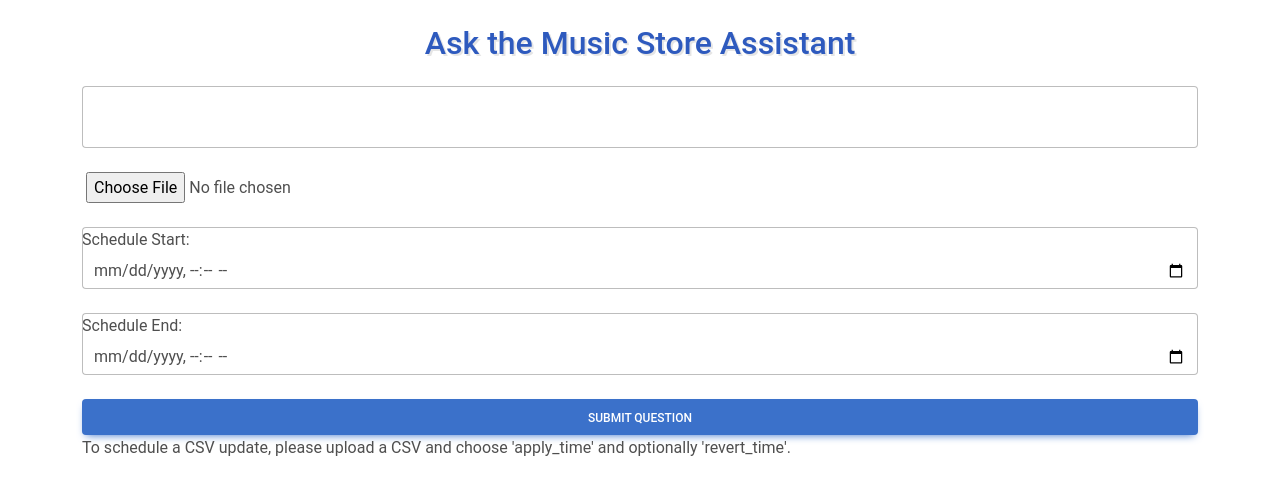
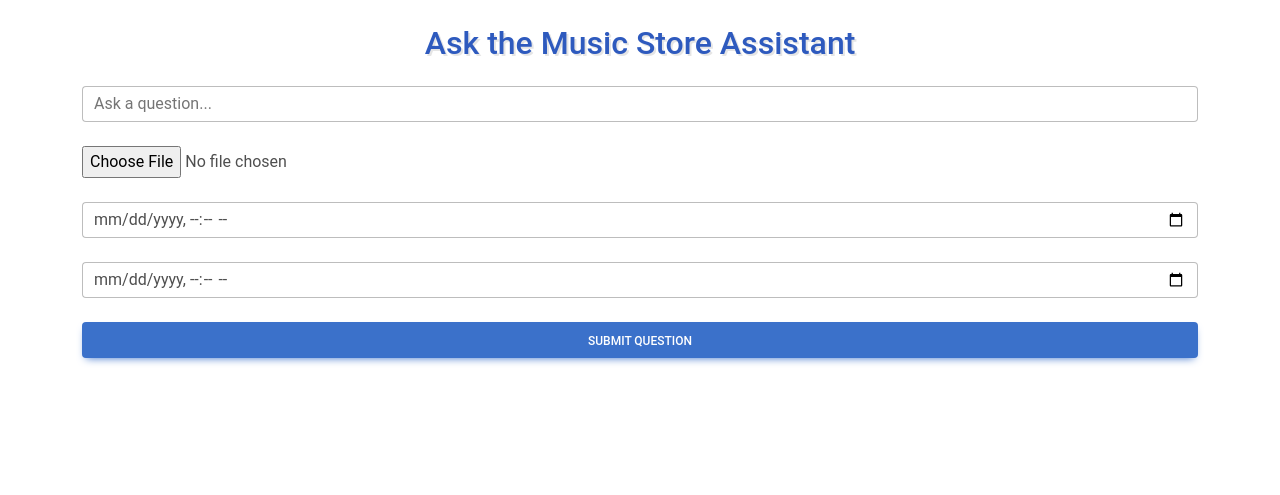
Before and after one commit to DrCBeatz/music-store-assistant, a Django app: template templates/home.html in a window 1280 px wide. Shown: the part 84-579 px from the top of the page. Run offline with Django 4.2, Linux system fonts and the light colour scheme; the template is opened without the code that fills it: values that come from a table or form of the project are taken from there, others are empty; parts of the project's set-up code (start-up, migrations or seed data) failed here and were passed over.

Commit message:
Remove {{ field.label_tag }} again from home.html

```diff
--- a/templates/home.html
+++ b/templates/home.html
@@ -27,7 +27,6 @@
             {% csrf_token %}
             {% for field in form %}
                 <div class="form-outline mb-4">
-                    {{ field.label_tag }}
                     {{ field }}
                 </div>
             {% endfor %}
@@ -41,7 +40,6 @@
                 class="btn btn-primary btn-block">
                 Submit Question
             </button>
-            <p>To schedule a CSV update, please upload a CSV and choose 'apply_time' and optionally 'revert_time'.</p>
         </form>
 
         <div class="text-center">
```
